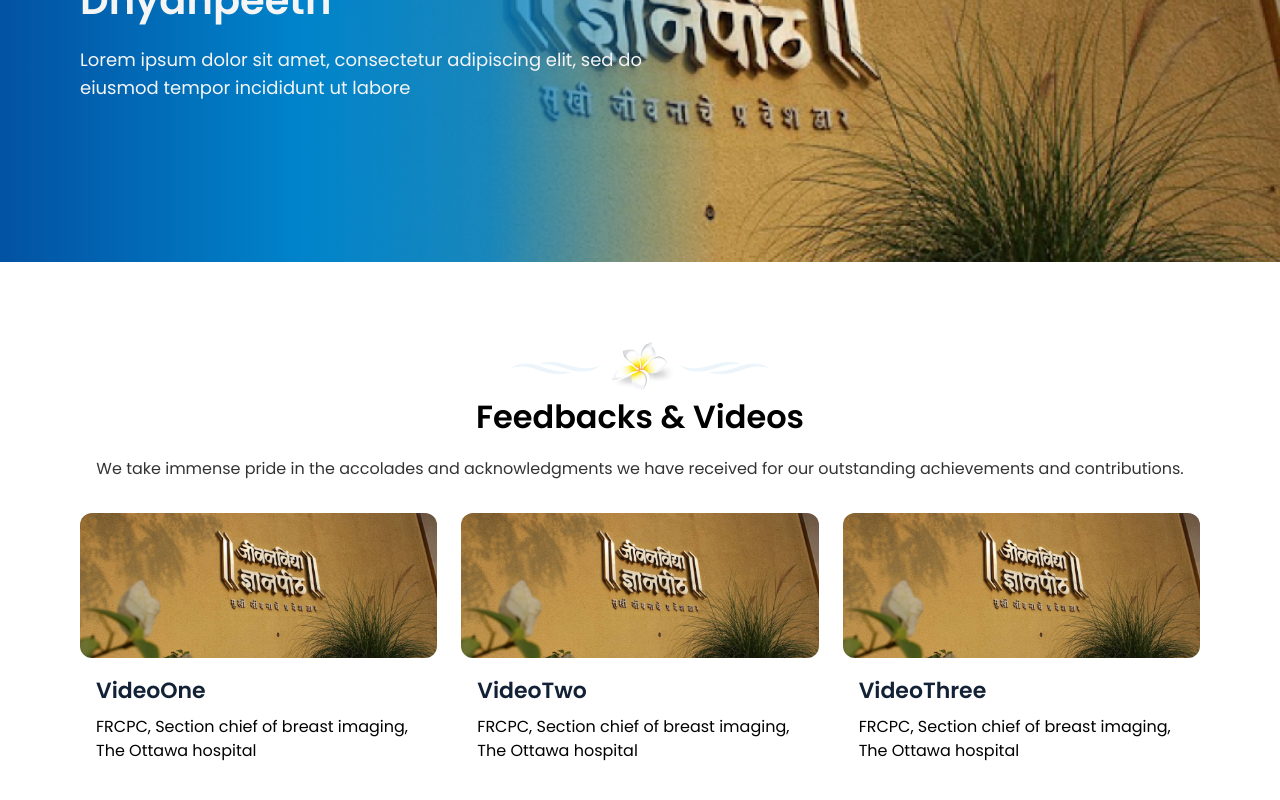
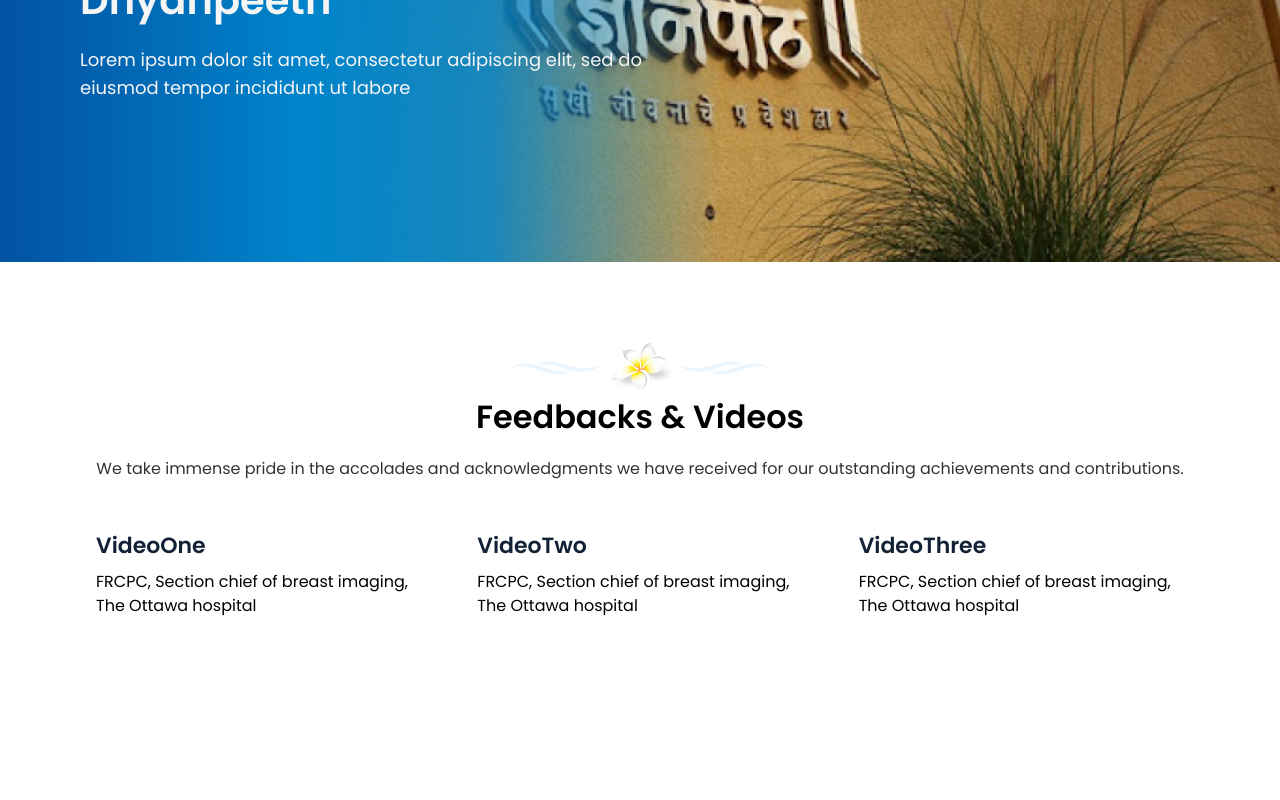
Before and after one commit to Lemon-Yellow-LLP/jeevanvidya, a React (Vite) app: page /dnyanpeeth in a window 1280 px wide. Shown: the part 342-1142 px from the top of the page. After the commit the page ends 1056 px from the top, so only its background shows below. Built offline with nearby package versions, Linux system fonts and the light colour scheme.

Commit message:
changed media card component

```diff
--- a/src/components/MediaCard/index.jsx
+++ b/src/components/MediaCard/index.jsx
@@ -1,21 +1,22 @@
 import React from 'react';
+import LearnMoreImage from '@/assets/learnmore.svg';
 
-const MediaCard = ({ btnTitle, cardDesc, cardTitle, children }) => {
+const MediaCard = ({ btnTitle, cardDesc, cardTitle, cardImage }) => {
   return (
-    <div className='w-[410px] flex flex-col items-start transform transition duration-500 hover:scale-105 hover:bg-white hover:shadow-lg rounded-xl'>
-      {children}
+    <div className='w-full flex flex-col items-start transform transition duration-500 hover:bg-white hover:shadow-lg rounded-xl'>
+      <img src={cardImage} alt='' className='rounded-xl' />
       <div className='p-4 flex flex-col items-start gap-2'>
         <h3 className='text-[22px] font-semibold text-[#122135]'>{cardTitle}</h3>
         <p className='text-base'>{cardDesc}</p>
         {btnTitle && (
           <a
             href=''
-            class='group w-[147px] flex items-center rounded-lg px-6 py-2 md:py-4 whitespace-nowrap bg-white text-[#F09444] border-2 border-[#F09444] cursor-pointer outline-none overflow-hidden transition-all duration-500 md:hover:w-[160px]'
+            className='group w-[147px] flex items-center rounded-lg px-6 py-2 md:py-4 whitespace-nowrap bg-white text-[#F09444] border-2 border-[#F09444] cursor-pointer outline-none overflow-hidden transition-all duration-500 md:hover:w-[160px]'
           >
-            <span class='text-sm font-normal md:text-base md:font-semibold'>{btnTitle}</span>
+            <span className='text-sm font-normal md:text-base md:font-semibold'>{btnTitle}</span>
             <img
-              src='../static/images/learnmore.svg'
-              class='ml-2 md:opacity-0 md:group-hover:opacity-100'
+              src={LearnMoreImage}
+              className='ml-2 md:opacity-0 md:group-hover:opacity-100'
               alt=''
             />
           </a>
```
